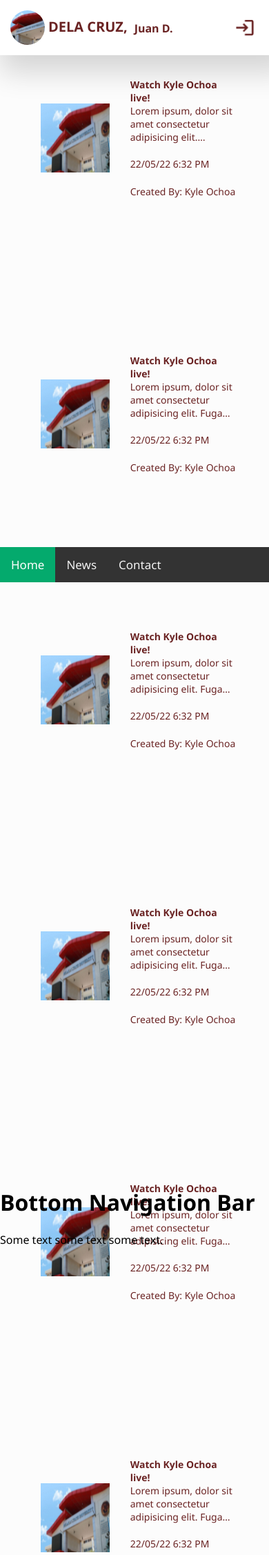
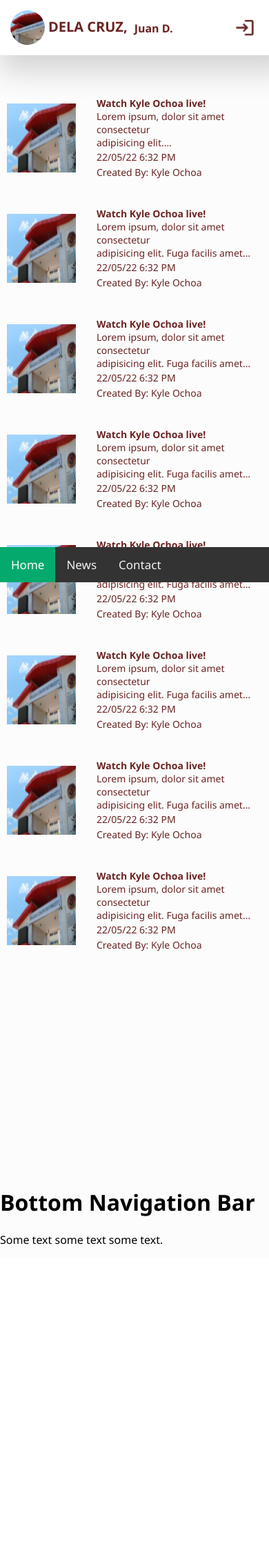
Before and after one commit to Ladsyf/BulSU-Online-Voting-System, a PHP site: page / in a window 390 px wide. Shown: the top 2254 px of the page at 69% size. After the commit the page ends 1804 px from the top, so only its background shows below. Run offline with PHP 8.4, Linux system fonts and the light colour scheme.

Commit message:
fixed index

```diff
--- a/css/index.css
+++ b/css/index.css
@@ -37,8 +37,8 @@
 }
 .image {
     float: left;
-    width: 10vw;
-    height: 10vw;
+    width: 100px;
+    height: 100px;
     margin: 10px;
     align-self: center;
 }
@@ -49,31 +49,17 @@
     display: inline-block;
 }
 .date-time, .created-by {
-    padding-top: 20px;
+    padding-top: 5pxpx;
 }
 
 @media only screen and (max-width: 600px) {
     .feedContainer {
         grid-template-columns: 100%;
         margin: auto;
-        width: 65vw;
+        width: 100vw;
+        grid-auto-rows: 10%;
     }
     .feed-description h3, .feed-description p {
         font-size: 14px;
     }
-    .image {
-        width: 25vw;
-        height: 25vw;
-    }
 }
-@media only screen and (max-width: 950px) {
-    .feedContainer {
-        grid-template-columns: 100%;
-        margin: auto;
-        width: 75vw;
-    }
-    .image {
-        width: 100px;
-        height: 100px;
-    }
-}
```
